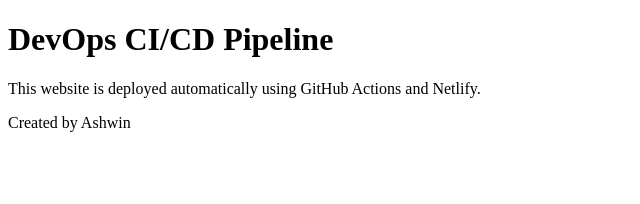
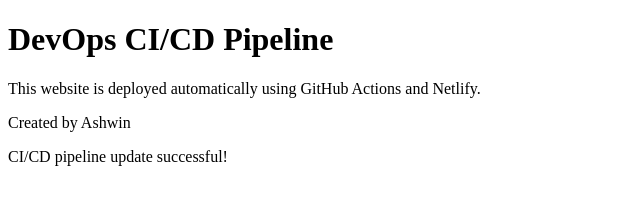
Before and after one commit to ashwin1603/devops-webapp, a plain HTML site: page index.html in a window 1280 px wide. Shown: the whole page, without its empty margins (0-640 px from the left). Drawn offline with Linux system fonts and the light colour scheme.

Commit message:
Update website to test CI CD automation

```diff
--- a/index.html
+++ b/index.html
@@ -9,3 +9,4 @@
     <p>Created by Ashwin</p>
 </body>
 </html>
+<p>CI/CD pipeline update successful!</p>
```
